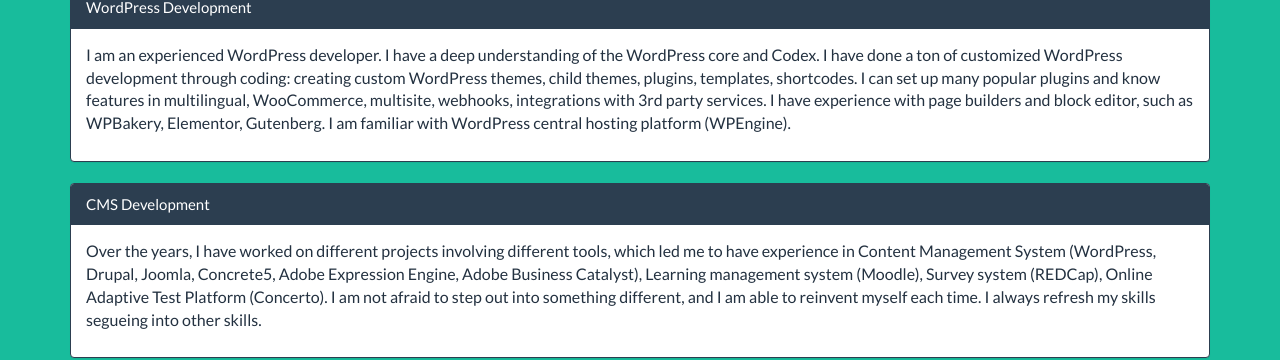
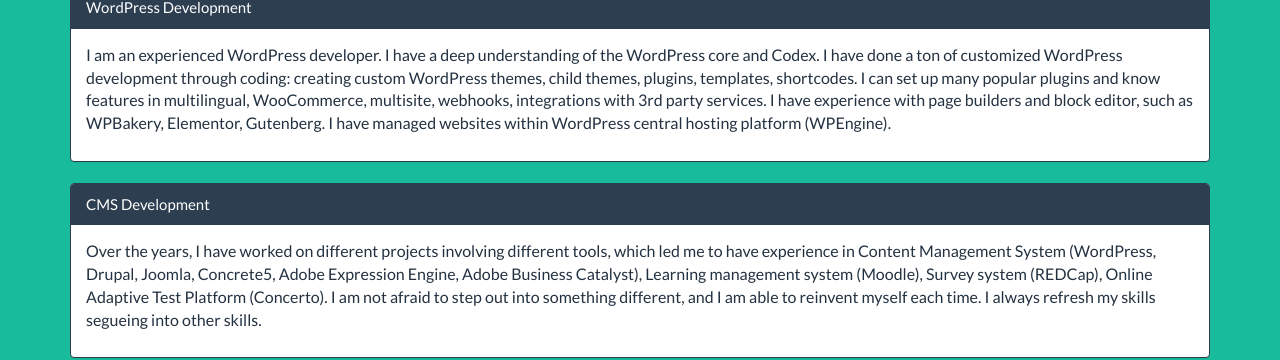
Before and after one commit to hbxtoylq/hbxtoylq.github.io, a Jekyll site: the page built from index.html, in a window 1280 px wide and 900 px high, scrolled down 3455 px. Shown: the part 215-575 px from the top of the window. Built offline with Jekyll 4.4.1, drawn with Linux system fonts in a browser that asks for light colours; nearby versions of some CDN libraries.

Commit message:
Update about.html

```diff
--- a/_includes/about.html
+++ b/_includes/about.html
@@ -37,7 +37,7 @@
      <div class="panel-body"><p style="color:#233140; font-size:16px;">
       I am an experienced WordPress developer. I have a deep understanding of the WordPress core and Codex. I have done a ton of customized WordPress development through coding: creating custom WordPress themes, child themes, plugins, templates, shortcodes.
        I can set up many popular plugins and know features in multilingual, WooCommerce, multisite, webhooks, integrations with 3rd party services. I have experience with
-      page builders and block editor, such as WPBakery, Elementor, Gutenberg. I am familiar with WordPress central hosting platform (WPEngine).
+      page builders and block editor, such as WPBakery, Elementor, Gutenberg. I have managed websites within WordPress central hosting platform (WPEngine).
      </p>
      </div></div>
 <br>
```
